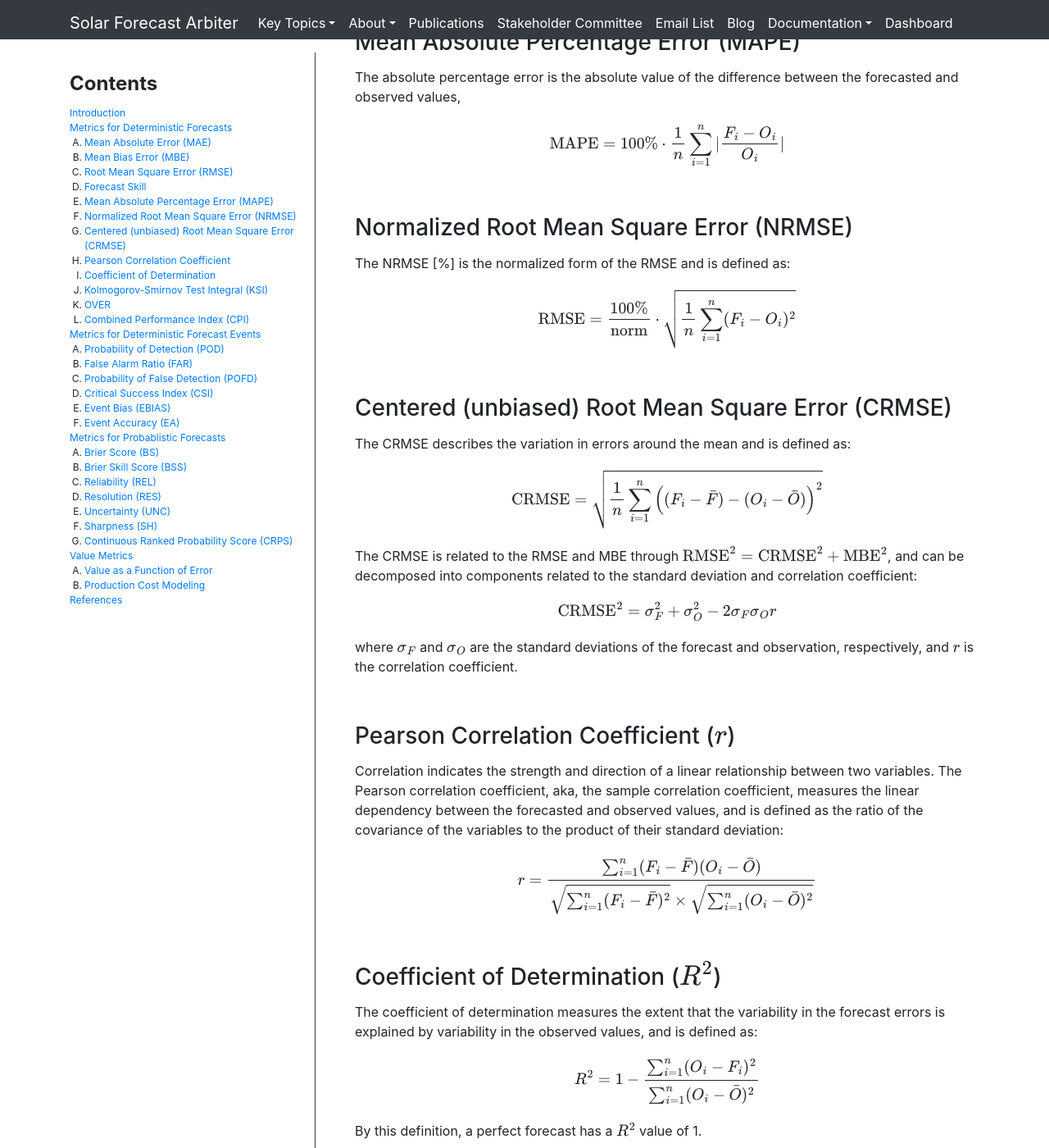
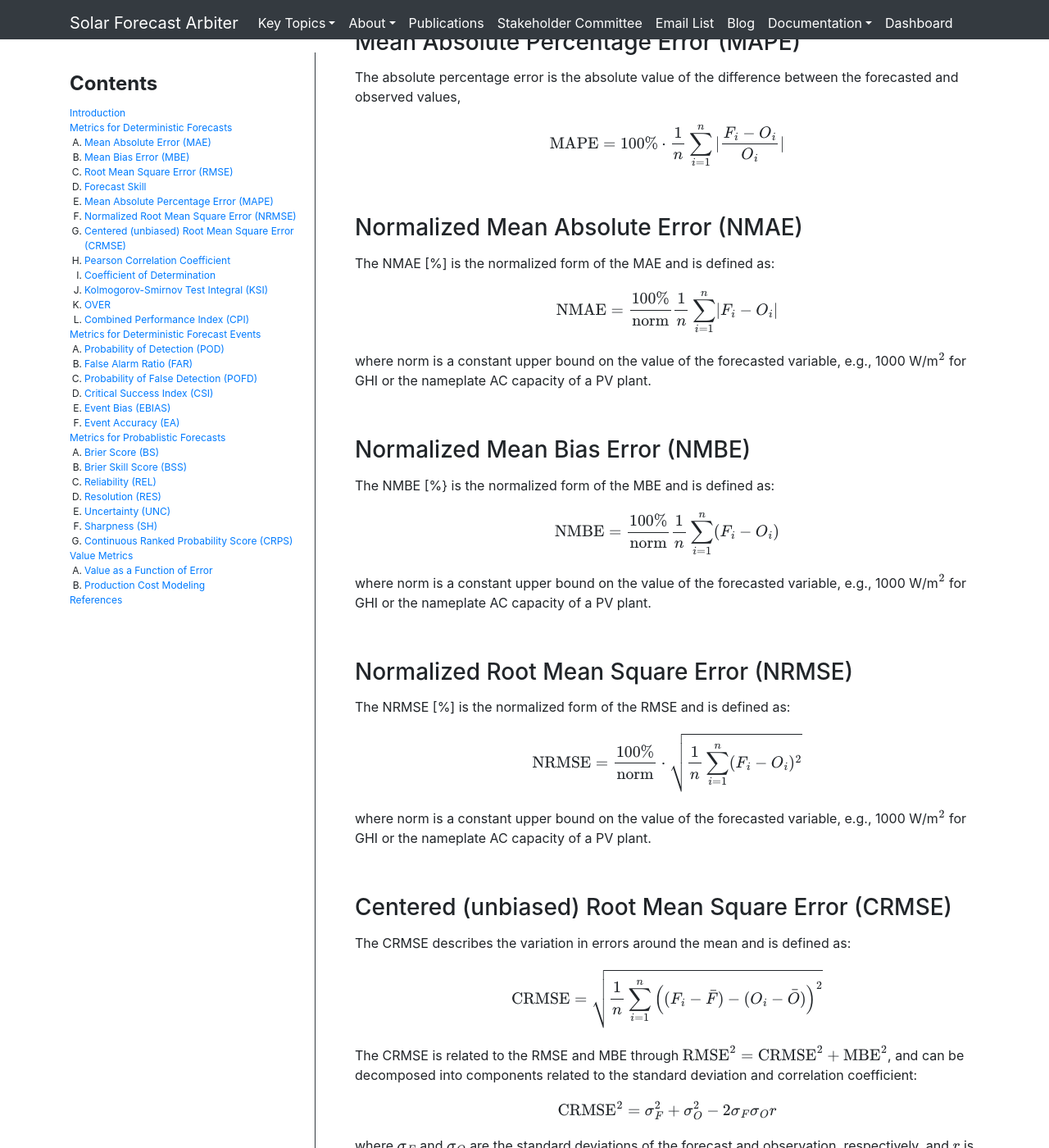
Before and after one commit to SolarArbiter/SolarArbiter.github.io, a Jekyll site: the page built from metrics.md, in a window 1280 px wide and 1400 px high, scrolled down 1748 px. Shown: the whole window at 82% size. Built offline with Jekyll 4.4.1, drawn with Linux system fonts in a browser that asks for light colours; formulas are drawn with MathJax 3.

Commit message:
metrics: add normalized MAE and MBE
Add descriptions of the normalized MAE and MBE (NMAE and NMBE) metrics,
which are defined in the same way as the normalized RMSE (NRMSE), i.e.,
the metric normalized by an upper bound on the value of the forecasted
variable.

```diff
--- a/metrics.md
+++ b/metrics.md
@@ -64,11 +64,30 @@ The absolute percentage error is the absolute value of the difference between th
 $$ \text{MAPE} = 100\% \cdot \frac{1}{n} \sum_{i=1}^n | \frac{F_i - O_i}{O_i} | $$
 
 
+### Normalized Mean Absolute Error (NMAE) {#nmae}
+{: .anchor }
+The NMAE [%] is the normalized form of the MAE and is defined as:
+
+$$ \text{NMAE} = \frac{100\%}{\text{norm}} \frac{1}{n} \sum_{i=1}^n  \lvert F_i - O_i \rvert $$
+
+where norm is a constant upper bound on the value of the forecasted variable, e.g., 1000 W/m$$^2$$ for GHI or the nameplate AC capacity of a PV plant.
+
+
+### Normalized Mean Bias Error (NMBE) {#nmbe}
+{: .anchor }
+The NMBE [%} is the normalized form of the MBE and is defined as:
+
+$$ \text{NMBE} = \frac{100\%}{\text{norm}} \frac{1}{n} \sum_{i=1}^n (F_i - O_i) $$
+
+where norm is a constant upper bound on the value of the forecasted variable, e.g., 1000 W/m$$^2$$ for GHI or the nameplate AC capacity of a PV plant.
+
 ### Normalized Root Mean Square Error (NRMSE) {#nrmse}
 {: .anchor }
 The NRMSE [%] is the normalized form of the RMSE and is defined as:
 
-$$ \text{RMSE} = \frac{100\%}{\text{norm}} \cdot \sqrt{ \frac{1}{n} \sum_{i=1}^n (F_i - O_i)^2 } $$
+$$ \text{NRMSE} = \frac{100\%}{\text{norm}} \cdot \sqrt{ \frac{1}{n} \sum_{i=1}^n (F_i - O_i)^2 } $$
+
+where norm is a constant upper bound on the value of the forecasted variable, e.g., 1000 W/m$$^2$$ for GHI or the nameplate AC capacity of a PV plant.
 
 
 ### Centered (unbiased) Root Mean Square Error (CRMSE) {#crmse}
```
